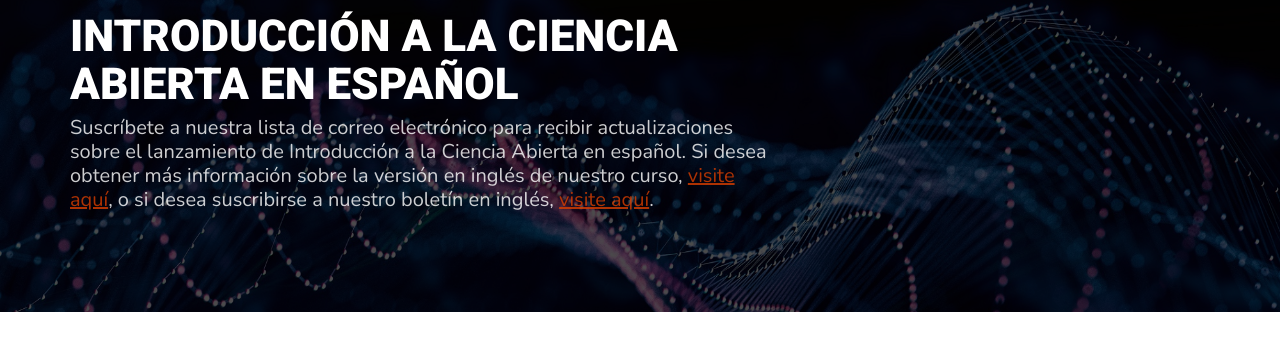
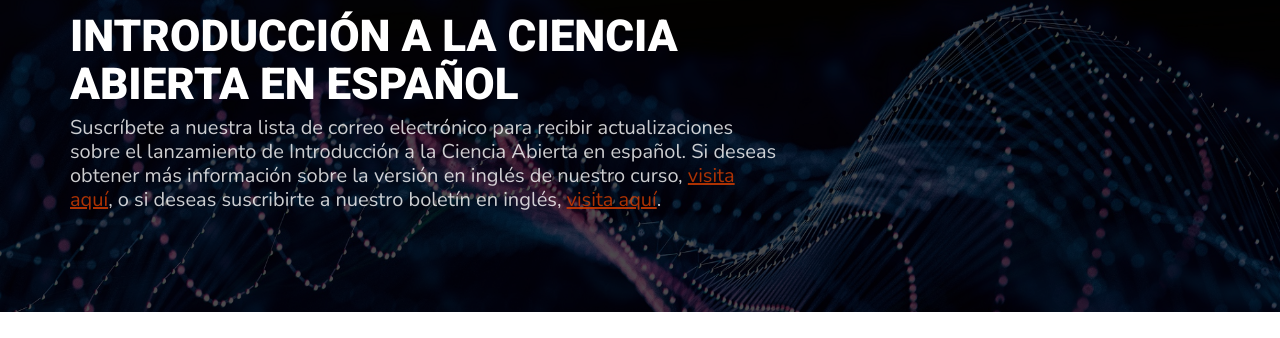
Before and after one commit to bressler1995/TOPS-Website-Front-End, a Jekyll site: the page built from pages/os101spanish.md, in a window 1280 px wide and 900 px high. Shown: the part 230-568 px from the top of the window. Built offline with Jekyll 4.4.1, drawn with Linux system fonts in a browser that asks for light colours; a script that is not in the unit is left out; part of the change alters nothing that is shown.

Commit message:
Implement remaining changes from Laura

```diff
--- a/_layouts/cta.html
+++ b/_layouts/cta.html
@@ -163,8 +163,7 @@ layout: spanish
         <div class="row align-items-center">
           <div class="col-12 col-md-6 col-lg-8 pb-5 pb-md-0 pe-md-5">
             <h1 class="text-center text-md-start text-white mb-0">{{ page.title }}</h1>
-            <h3 class="text-center text-md-start text-white mb-0 mt-2">Suscríbete a nuestra lista de correo electrónico para recibir actualizaciones sobre el lanzamiento de Introducción a la Ciencia Abierta en español. Si desea obtener más información sobre la versión en inglés de nuestro curso, <a target="_blank" href="https://nasa.github.io/Transform-to-Open-Science/take-os101/">visite aquí</a>, o si desea suscribirse a nuestro boletín en inglés, <a target="_blank" href="https://nasa.github.io/Transform-to-Open-Science/signup/">visite aquí</a>.
-            </h3>
+            <h3 class="text-center text-md-start text-white mb-0 mt-2">Suscríbete a nuestra lista de correo electrónico para recibir actualizaciones sobre el lanzamiento de Introducción a la Ciencia Abierta en español. Si deseas obtener más información sobre la versión en inglés de nuestro curso, <a target="_blank" href="https://nasa.github.io/Transform-to-Open-Science/take-os101/">visita aquí</a>, o si deseas suscribirte a nuestro boletín en inglés, <a target="_blank" href="https://nasa.github.io/Transform-to-Open-Science/signup/">visita aquí</a>.</h3>
           </div>
           <div class="col-12 col-md-6 col-lg-4"><div id="tops_spanishForm" class="ctct-inline-form" data-form-id="4b6f8172-adc6-4dd2-8d3b-45fcea129731"></div></div>
           </div>
--- a/assets/js/uicontrol.js
+++ b/assets/js/uicontrol.js
@@ -544,8 +544,8 @@ document.addEventListener("DOMContentLoaded", function() {
 			}
 
 			if(tops_cc_gdpr != null && tops_cc_gdpr.length == 1) {
-				tops_cc_gdpr[0].innerHTML = tops_cc_gdpr[0].innerHTML.replace('By submitting this form, you are consenting to receive updates from:', 'Al enviar este formulario, usted acepta recibir actualizaciones de esta dirección:');
-				tops_cc_gdpr[0].innerHTML = tops_cc_gdpr[0].innerHTML.replace('You can revoke your consent to receive emails at any time by using the SafeUnsubscribe® link, found at the bottom of every email.', 'Puede revocar su consentimiento para recibir correos electrónicos en cualquier momento utilizando el enlace SafeUnsubscribe®, que se encuentra en la parte inferior de cada correo electrónico.');
+				tops_cc_gdpr[0].innerHTML = tops_cc_gdpr[0].innerHTML.replace('By submitting this form, you are consenting to receive updates from:', 'Al enviar este formulario, aceptas recibir actualizaciones de esta dirección:');
+				tops_cc_gdpr[0].innerHTML = tops_cc_gdpr[0].innerHTML.replace('You can revoke your consent to receive emails at any time by using the SafeUnsubscribe® link, found at the bottom of every email.', 'Puedes revocar tu consentimiento para recibir correos electrónicos en cualquier momento utilizando el enlace SafeUnsubscribe®, que se encuentra en la parte inferior de cada correo electrónico.');
 				tops_cc_gdpr[0].innerHTML = tops_cc_gdpr[0].innerHTML.replace('Emails are serviced by Constant Contact.', 'Los correos electrónicos son atendidos por Constant Contact.');
 				tops_cc_gdpr[0].innerHTML = tops_cc_gdpr[0].innerHTML.replace('Our Privacy Policy.', 'Nuestra Política de Privacidad.');
 			}
```
